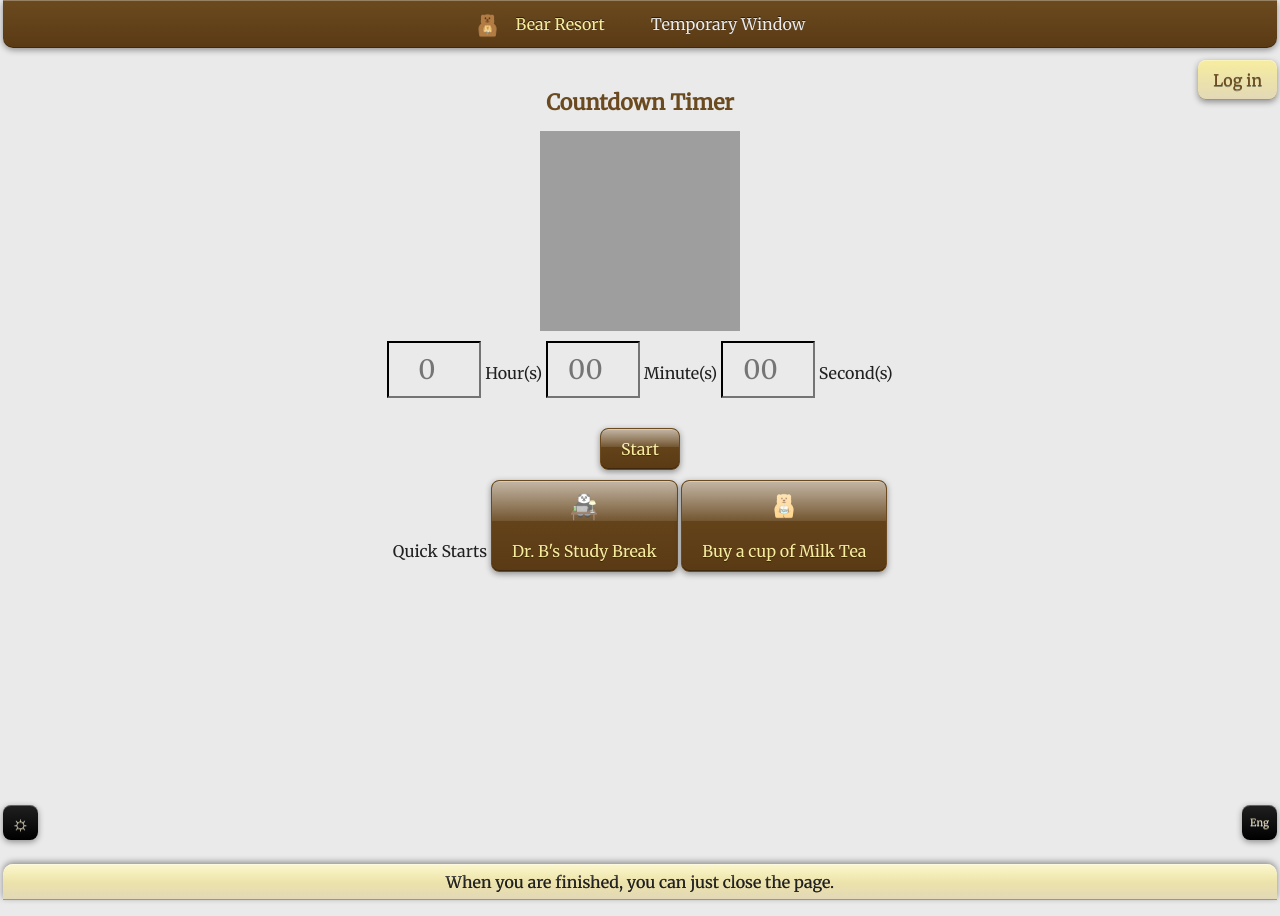
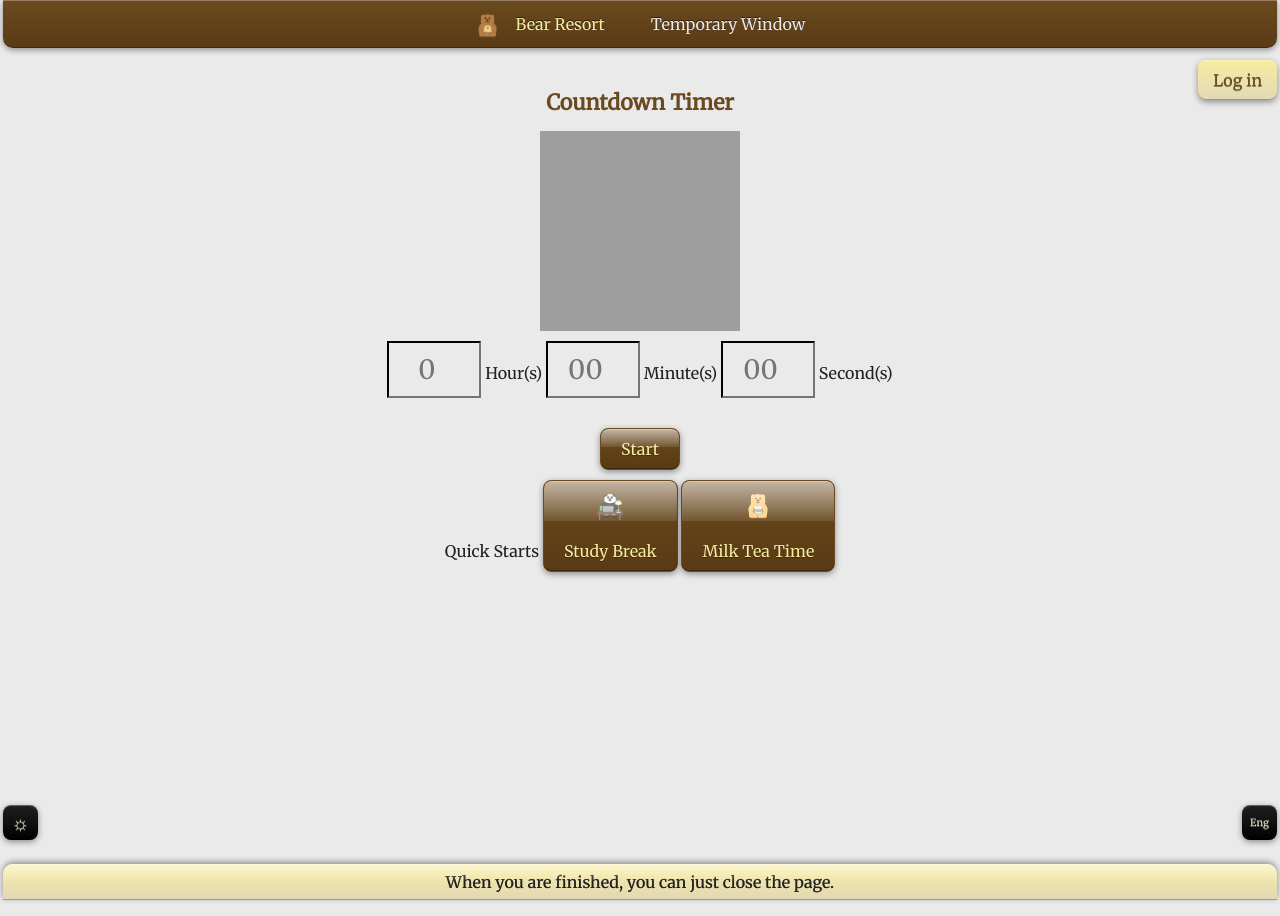
Before and after one commit to Bear-Resort/bear-resort.github.io, a Jekyll site: the page built from timer/index.md, in a window 1280 px wide. Built offline with Jekyll 4.4.1, drawn with Linux system fonts in a browser that asks for light colours; grey boxes are pictures that could not be loaded.

Commit message:
updated names of quick starts

```diff
--- a/timer/index.md
+++ b/timer/index.md
@@ -54,8 +54,8 @@ title: "Timer"
         <button id="startButton"><span class="eng">Start</span><span class="chn">开始</span></button>
         <br>
         <span class="eng">Quick Starts</span><span class="chn">快速开始</span>
-        <button id="studyBreak"><img src="study-break.gif" style="width: 30px; height: 30px;" /><br><span class="eng">Dr. B's Study Break</span><span class="chn">胖胖博士的学习小憩</span></button>
-        <button id="milkTea"><img src="milk-tea.gif" style="width: 30px; height: 30px;" /><br><span class="eng">Buy a cup of Milk Tea</span><span class="chn">买杯奶茶</span></button>
+        <button id="studyBreak"><img src="study-break.gif" style="width: 30px; height: 30px;" /><br><span class="eng">Study Break</span><span class="chn">学习小憩</span></button>
+        <button id="milkTea"><img src="milk-tea.gif" style="width: 30px; height: 30px;" /><br><span class="eng">Milk Tea Time</span><span class="chn">奶茶时间</span></button>
     </div>
 </div>
 <div id="controls">
```
